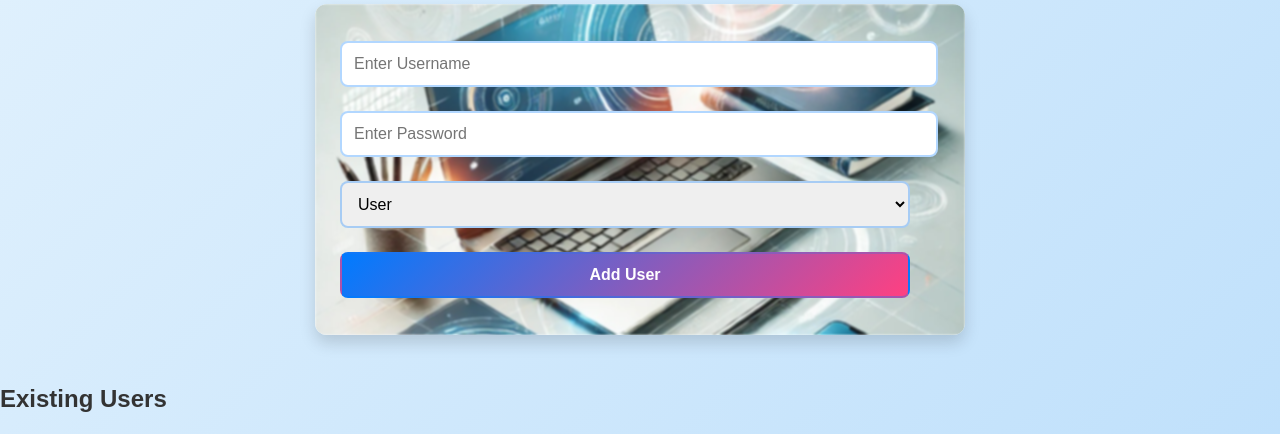
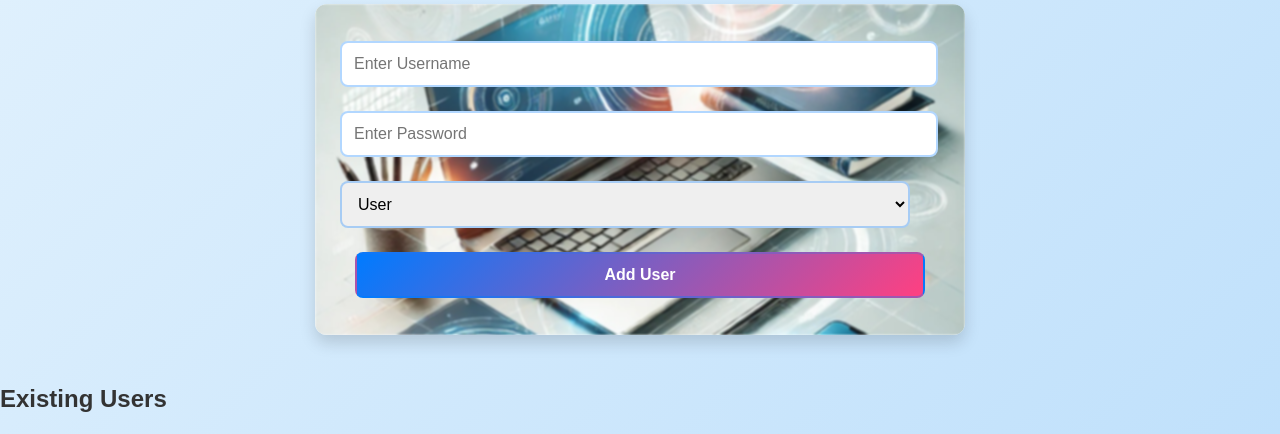
Before and after one commit to Adityagolu15/bca_study_portal, a Flask app: page /admin/users in a window 1280 px wide. Shown: the part 231-665 px from the top of the page. Run offline with Flask 3, Linux system fonts and the light colour scheme; a user stored in the database is signed in; data comes from the database, SQL or seed files in the repository.

Commit message:
Update manage_users.html

```diff
--- a/templates/manage_users.html
+++ b/templates/manage_users.html
@@ -25,7 +25,9 @@
                 <option value="user">User</option>
                 <option value="admin">Admin</option>
             </select>
-            <button type="submit">Add User</button>
+            <div class="button-container">
+                <button type="submit">Add User</button>
+            </div>
         </form>
 
         <h2>Existing Users</h2>
@@ -45,7 +47,9 @@
                     <td>{{ user.role }}</td>
                     <td>{{ user.study_time if user.study_time else '0' }} min</td>
                     <td>
-                        <button onclick="showUserOptions('{{ user.id }}', '{{ user.username }}', '{{ user.password }}')">Manage</button>
+                        <div class="button-container">
+                            <button onclick="showUserOptions('{{ user.id }}', '{{ user.username }}', '{{ user.password }}')">Manage</button>
+                        </div>
                     </td>
                 </tr>
                 {% endfor %}
```
